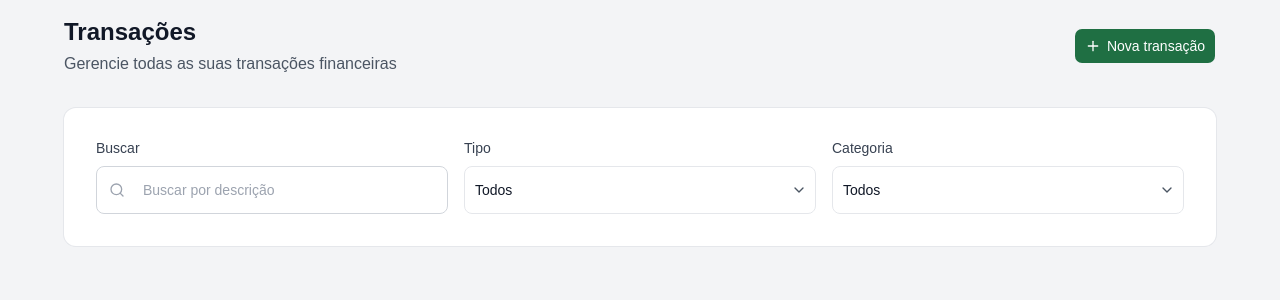
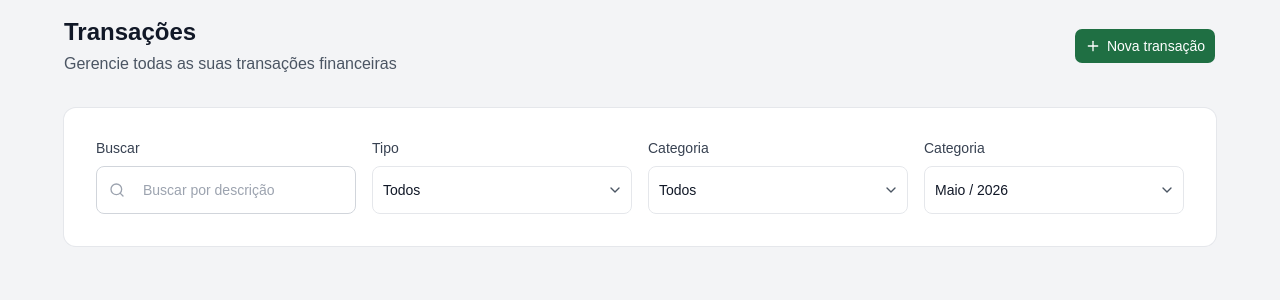
Before and after one commit to JoaoMagnago/ftr-financy, a React (Vite) app in the folder frontend/: page /transactions in a window 1280 px wide. Shown: the top 300 px of the page. Built offline with nearby package versions, Linux system fonts and the light colour scheme.

Commit message:
feat(transactions): finish implementing filters

```diff
--- a/frontend/src/pages/Transactions/components/Filters/CategoryFilter.tsx
+++ b/frontend/src/pages/Transactions/components/Filters/CategoryFilter.tsx
@@ -18,7 +18,7 @@ interface CategoryFilterProps {
 export const CategoryFilter = ({ categories }: CategoryFilterProps) => {
   return (
     <div className="flex flex-col gap-2 w-full">
-      <Label htmlFor="type-select">Categoria</Label>
+      <Label htmlFor="category-select">Categoria</Label>
 
       <Select defaultValue="all">
         <SelectTrigger className="h-12 w-full">
--- a/frontend/src/pages/Transactions/components/Filters/SearchFilter.tsx
+++ b/frontend/src/pages/Transactions/components/Filters/SearchFilter.tsx
@@ -21,12 +21,12 @@ export const SearchFilter = () => {
 
   return (
     <div className="flex flex-col gap-2 w-full">
-      <Label htmlFor="search">Buscar</Label>
+      <Label htmlFor="search-input">Buscar</Label>
       <InputGroup data-state={search.length > 0 ? 'filled' : 'empty'}>
         <InputGroupAddon>
           <Search />
           <InputGroupInput
-            id="search"
+            id="search-input"
             placeholder="Buscar por descrição"
             className="font-normal"
             autoComplete="off"
--- /dev/null
+++ b/frontend/src/pages/Transactions/components/Filters/TimePeriodFilter.tsx
@@ -0,0 +1,42 @@
+import { Label } from '@/components/ui/label'
+import {
+  Select,
+  SelectContent,
+  SelectGroup,
+  SelectItem,
+  SelectTrigger,
+  SelectValue,
+} from '@/components/ui/select'
+
+export const TimePeriodFilter = () => {
+  return (
+    <div className="flex flex-col gap-2 w-full">
+      <Label htmlFor="time-period-select">Categoria</Label>
+
+      <Select defaultValue="may26">
+        <SelectTrigger className="h-12 w-full">
+          <SelectValue />
+        </SelectTrigger>
+        <SelectContent
+          position="popper"
+          className="w-auto border border-border mt-1"
+        >
+          <SelectGroup>
+            <SelectItem value="jun25">Junho / 2025</SelectItem>
+            <SelectItem value="jul25">Julho / 2025</SelectItem>
+            <SelectItem value="aug25">Agosto / 2025</SelectItem>
+            <SelectItem value="sep25">Setembro / 2025</SelectItem>
+            <SelectItem value="oct25">Outubro / 2025</SelectItem>
+            <SelectItem value="nov25">Novembro / 2025</SelectItem>
+            <SelectItem value="dec25">Dezembro / 2025</SelectItem>
+            <SelectItem value="jan26">Janeiro / 2026</SelectItem>
+            <SelectItem value="feb26">Fevereiro / 2026</SelectItem>
+            <SelectItem value="mar26">Março / 2026</SelectItem>
+            <SelectItem value="apr26">Abril / 2026</SelectItem>
+            <SelectItem value="may26">Maio / 2026</SelectItem>
+          </SelectGroup>
+        </SelectContent>
+      </Select>
+    </div>
+  )
+}
--- a/frontend/src/pages/Transactions/components/Filters/TypeFilter.tsx
+++ b/frontend/src/pages/Transactions/components/Filters/TypeFilter.tsx
@@ -15,7 +15,7 @@ export const TypeFilter = () => {
 
       <Select defaultValue="all">
         <SelectTrigger className="h-12 w-full">
-          <SelectValue />
+          <SelectValue id="type-select" />
         </SelectTrigger>
         <SelectContent
           position="popper"
--- a/frontend/src/pages/Transactions/components/Filters/index.tsx
+++ b/frontend/src/pages/Transactions/components/Filters/index.tsx
@@ -2,6 +2,7 @@ import { Card } from '@/components/ui/card'
 import { SearchFilter } from './SearchFilter'
 import { TypeFilter } from './TypeFilter'
 import { CategoryFilter } from './CategoryFilter'
+import { TimePeriodFilter } from './TimePeriodFilter'
 
 export const Filters = () => {
   const categories = [
@@ -21,6 +22,8 @@ export const Filters = () => {
       <TypeFilter />
 
       <CategoryFilter categories={categories} />
+
+      <TimePeriodFilter />
     </Card>
   )
 }
```
